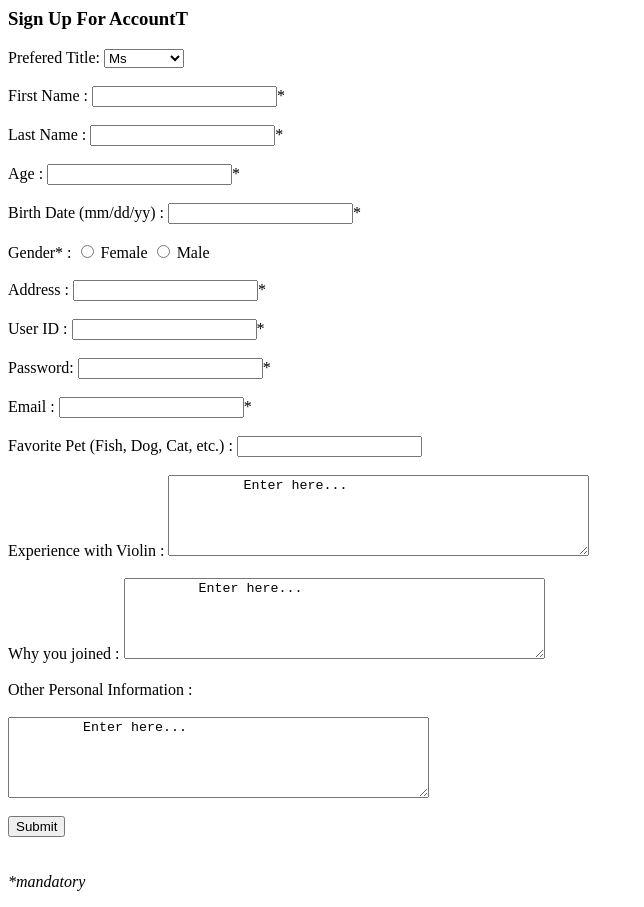
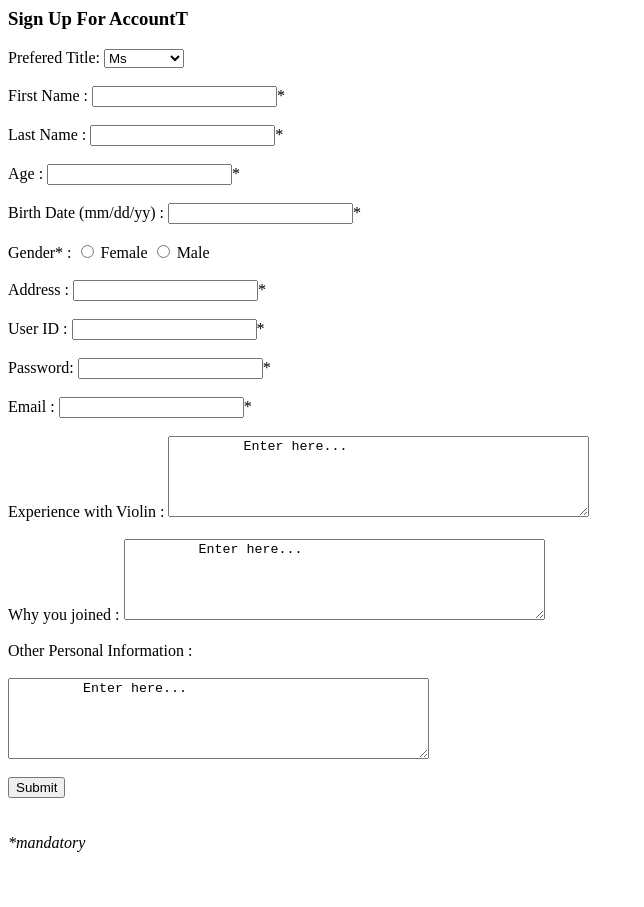
Before and after one commit to violin-lover/html5, a plain HTML site: page signup.html in a window 1280 px wide. Shown: the whole page, without its empty margins (0-644 px from the left). After the commit the page ends 868 px from the top, so only its background shows below. Drawn offline with Linux system fonts and the light colour scheme.

Commit message:
connection for signup.html

```diff
--- a/signup.html
+++ b/signup.html
@@ -36,8 +36,6 @@
         <br><br>
         Email : <input type = "text" name = "email" />*
        <br><br>
-      Favorite Pet (Fish, Dog, Cat, etc.) : <input type = "Pet" name = "name" />
-      <br><br>
        Experience with Violin :
 	 <textarea rows = "5" cols = "50" name = "description">
          Enter here...
```
